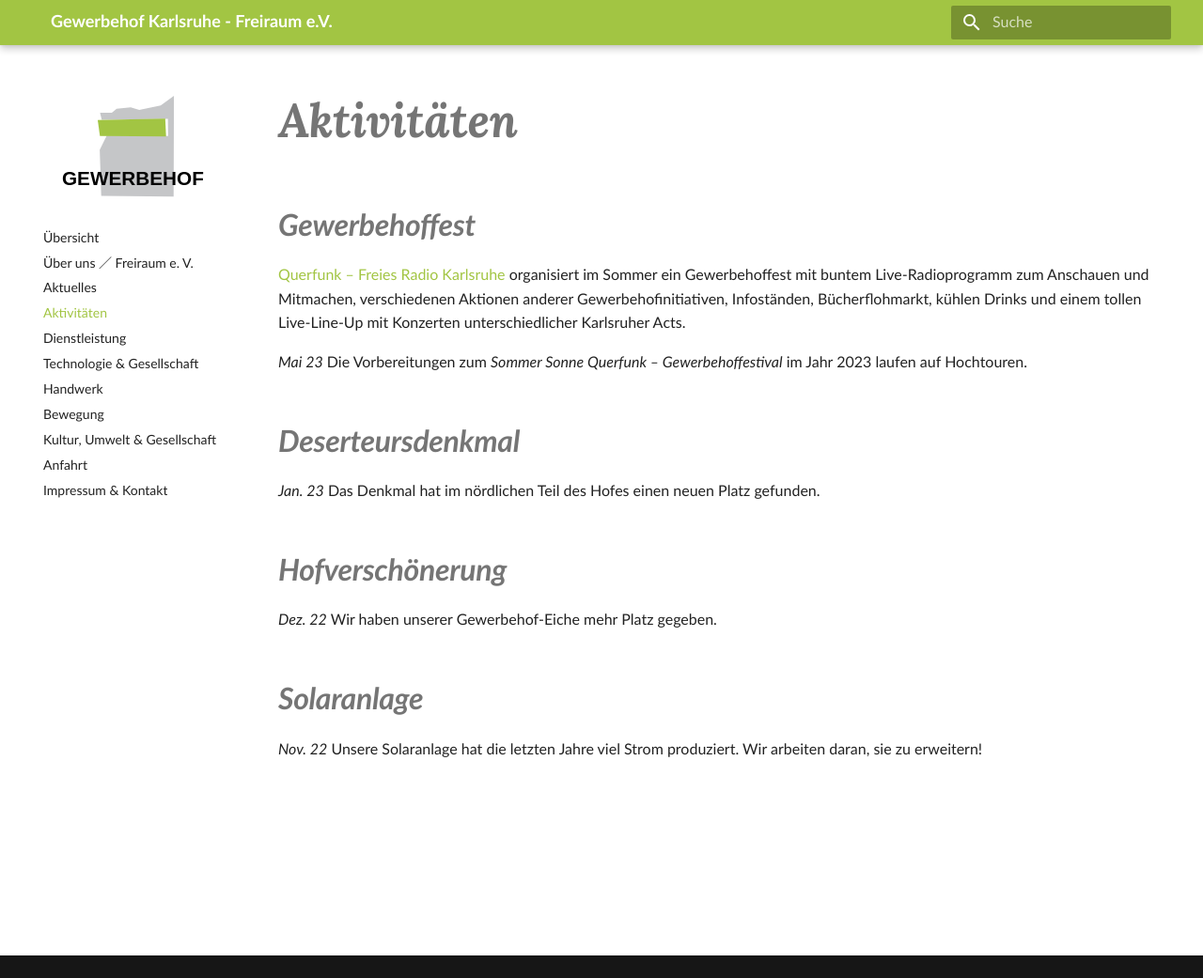
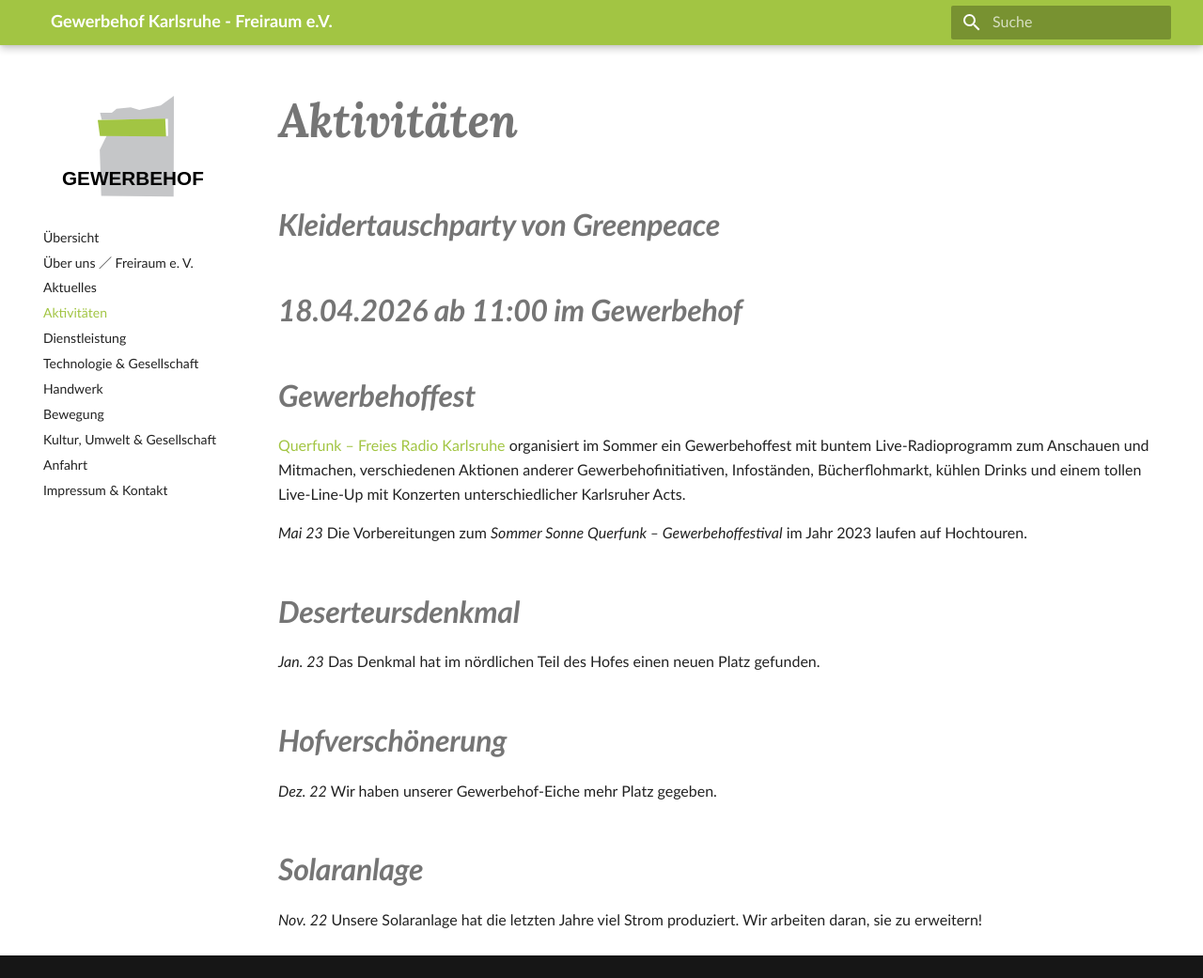
Before and after one commit to entropia/gewerbehof-webseite, an MkDocs documentation site: the page built from docs/aktivitaeten.md, in a window 1280 px wide and 1041 px high. Shown: the whole window at 94% size. Built offline with MkDocs 1.6.1 and Material for MkDocs 9.7.7, drawn with Linux system fonts in a browser that asks for light colours; comment, search, counter and statistics services are not loaded.

Commit message:
Add Kleidertauschparty event details

```diff
--- a/docs/aktivitaeten.md
+++ b/docs/aktivitaeten.md
@@ -3,7 +3,9 @@ hide:
 - toc
 - footer
 ---
-
+## Kleidertauschparty von Greenpeace
+*18.04.2026* ab 11:00 im Gewerbehof
+-----------------------------------------------------------------------
 ## Gewerbehoffest
 
 [Querfunk – Freies Radio Karlsruhe](https://querfunk.de) organisiert im Sommer
```
